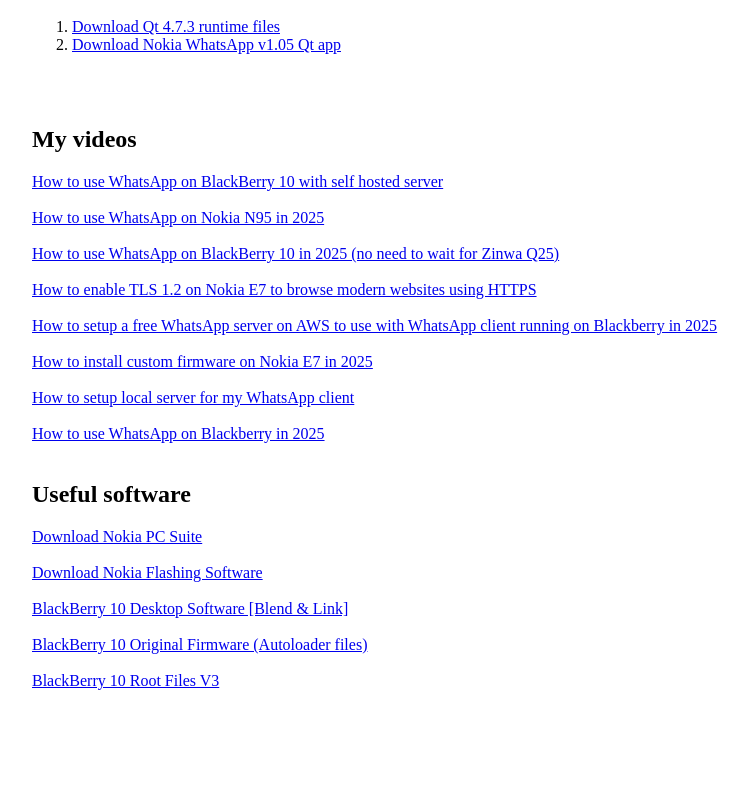
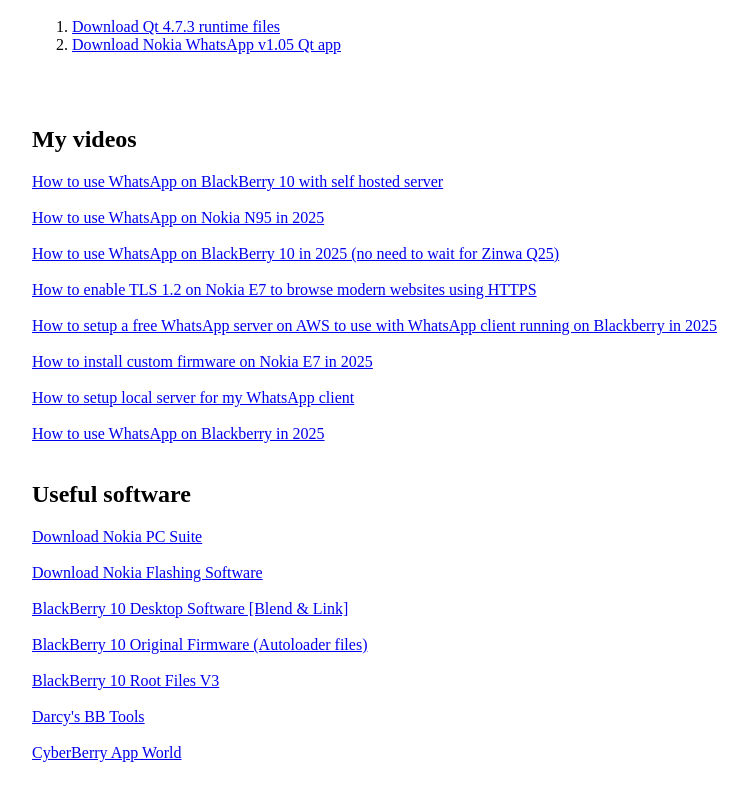
Before and after one commit to NovelProfessor/whatsapp-server, a website: page index.html in a window 1280 px wide. Shown: the part 1277-2077 px from the top of the page, without its empty margins (18-766 px from the left). Before the commit the page ends 2035 px from the top, so only its background shows below. Drawn offline with Linux system fonts and the light colour scheme.

Commit message:
added more links in index file

```diff
--- a/index.html
+++ b/index.html
@@ -112,5 +112,11 @@
 
 <a href="http://nokia4ever.com/download/v3root.7z">BlackBerry 10 Root Files V3</a><br/><br/>
 
+<a href="http://nokia4ever.com/download/DBBT3.1.0.1.7z">Darcy's BB Tools</a><br/><br/>
+
+<a href="http://nokia4ever.com/download/AppWorld.bar">CyberBerry App World</a><br/><br/>
+
+
+
 </body>
 </html>
```
